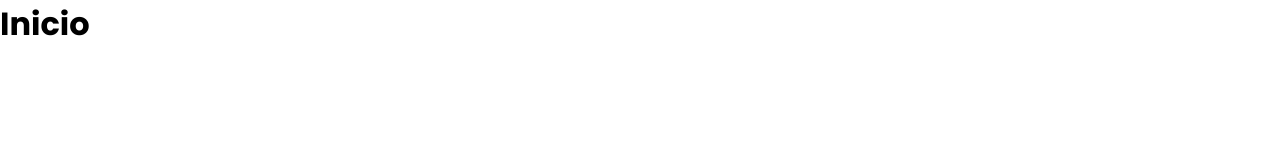
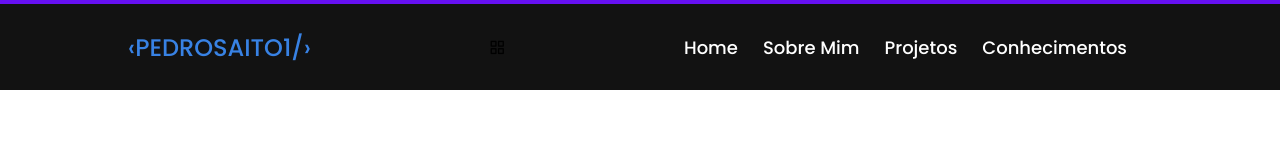
Before and after one commit to pedrosaito1/pedrosaito1.github.io, a plain HTML site: page index.html in a window 1280 px wide. Drawn offline with nearby package versions, Linux system fonts and the light colour scheme.

Commit message:
Create the header

```diff
--- a/assets/styles/style.css
+++ b/assets/styles/style.css
@@ -0,0 +1,57 @@
+:root {
+    --container-primary-color: #121212;
+    --container-secondary-color: #151515;
+
+    --primary-color: #6610F2;
+    --secondary-color: #3882e4;
+}
+
+.link:hover {
+    color: var(--primary-color);
+}
+
+a {
+    text-decoration: none;
+    color: #FFF;
+}
+
+ul, li {
+    list-style: none;
+}
+
+header {
+    width: 100%;
+    position: fixed;
+    background-color: var(--container-primary-color);
+}
+
+nav {
+    display: flex;
+    justify-content: space-between;
+    align-items: center;
+    border-top: .25rem solid var(--primary-color);
+    height: 90px;
+    padding: 0 8rem;
+}
+
+nav .logo {
+    text-transform: uppercase;
+    font-size: 24px;
+    font-weight: 500;
+    color: var(--secondary-color);
+    transition: 0.7s;
+}
+
+nav .nav-list {
+    display: flex;
+}
+
+.nav-list li {
+    margin-right: 25px;
+}
+
+.nav-list li a {
+    font-size: 18px;
+    font-weight: 500;
+    transition: 0.7s;
+}
--- a/index.html
+++ b/index.html
@@ -10,10 +10,24 @@
     <link rel="preconnect" href="https://fonts.googleapis.com">
     <link rel="preconnect" href="https://fonts.gstatic.com" crossorigin>
     <link href="https://fonts.googleapis.com/css2?family=Poppins:wght@300;500;700&display=swap" rel="stylesheet">
+    <link rel="stylesheet" href="https://unicons.iconscout.com/release/v4.0.0/css/line.css">
 
     <title>Pedro Saito</title>
 </head>
 <body>
-    <h1>Inicio</h1>
+    <header>
+        <nav>
+            <a href="#" class="logo link">&lsaquo;pedrosaito1/&rsaquo;</a>
+
+            <div class="menu-mobile"><i class="uil uil-apps active"></i></div>
+
+            <ul class="nav-list">
+                <li><a href="#" class="link">Home</a></li>
+                <li><a href="#" class="link">Sobre Mim</a></li>
+                <li><a href="#" class="link">Projetos</a></li>
+                <li><a href="#" class="link">Conhecimentos</a></li>
+            </ul>
+        </nav>
+    </header>
 </body>
 </html>
```
Also changed, not shown: assets/styles/reset.css (line endings or trailing spaces).
